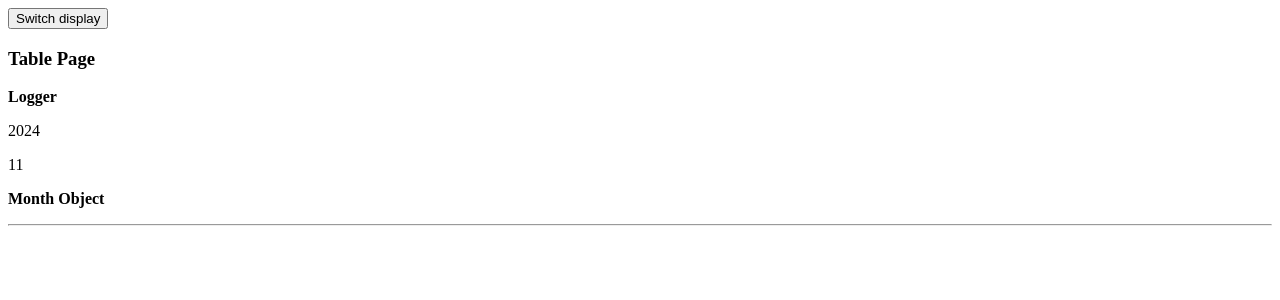
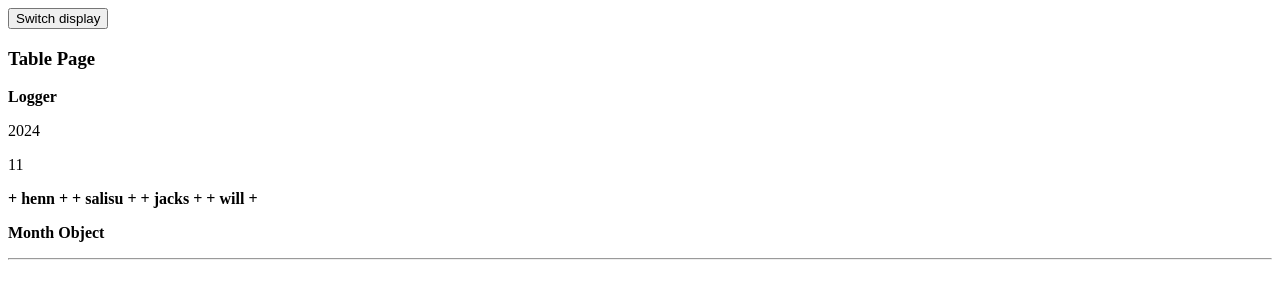
Before and after one commit to Subhavich/doc-sche, a React (Vite) app: page / in a window 1280 px wide. Shown: the top 300 px of the page. Built offline with nearby package versions, Linux system fonts and the light colour scheme.

Commit message:
add sorting function

```diff
--- a/src/App.jsx
+++ b/src/App.jsx
@@ -14,7 +14,17 @@ function App() {
 
   const [config, setConfig] = useState({
     scheduleStart: { year: currentYear, month: currentMonth },
-    doctors: [],
+    doctors: [
+      { name: "henn", color: "#ddd", slots: ["a", "b", "c", "d"] },
+      { name: "salisu", color: "blue", slots: ["a", "b", "d"] },
+      { name: "jacks", color: "slategray", slots: ["a", "b", "c", "d", "e"] },
+      { name: "will", color: "red", slots: ["a", "b"] },
+    ],
+  });
+
+  const doctors = config.doctors.map((doctor) => {
+    // return { ...doctor, slots: [] };
+    return { ...doctor };
   });
 
   return (
@@ -30,6 +40,7 @@ function App() {
           setConfig={setConfig}
           workHistory={workHistory}
           setWorkHistory={setWorkHistory}
+          doctors={doctors}
         />
       )}
     </>
--- a/src/TablePage.jsx
+++ b/src/TablePage.jsx
@@ -61,15 +61,21 @@ const generateMonthSlots = (year, monthIndex) => {
   return monthArray;
 };
 
-export default function TablePage({ config, setConfig }) {
-  const doctors = config.doctors.map((doctor) => {
-    return { ...doctor };
-  });
-  if (doctors.length >= 1) {
-    doctors[0].name = "Byleth";
-    console.log(doctors[0]);
-  }
-  // config.doctors.map();
+const sortDoctors = (doctors) => {
+  doctors.sort((a, b) => a.slots.length - b.slots.length);
+};
+
+const scheduleSlots = (doctors, slots) => {
+  console.log("Before sorting:", [...doctors]);
+  sortDoctors(doctors);
+  console.log("After sorting:", [...doctors]);
+};
+export default function TablePage({ config, setConfig, doctors }) {
+  // if (doctors.length >= 1) {
+  //   doctors[0].name = "Byleth";
+  //   console.log(doctors);
+  // }
+  scheduleSlots(doctors);
 
   const monthArray = generateMonthSlots(
     config.scheduleStart.year,
@@ -93,8 +99,8 @@ export default function TablePage({ config, setConfig }) {
         <p>{config.scheduleStart.month}</p>
 
         <div>
-          {config.doctors.map((doctor) => (
-            <b> + {doctor.name} + </b>
+          {config.doctors.map((doctor, ind) => (
+            <b key={ind}> + {doctor.name} + </b>
           ))}
         </div>
       </div>
```
